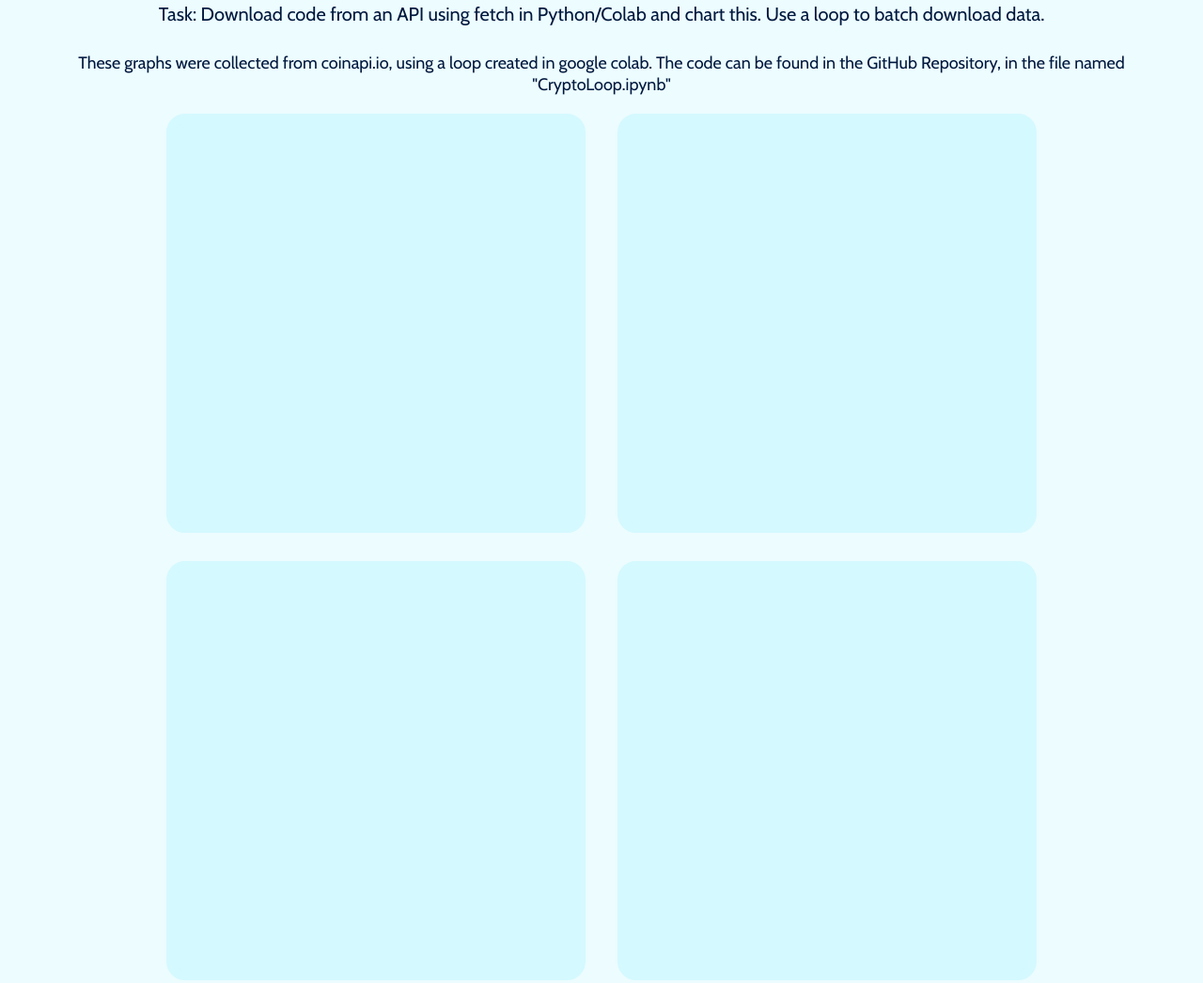
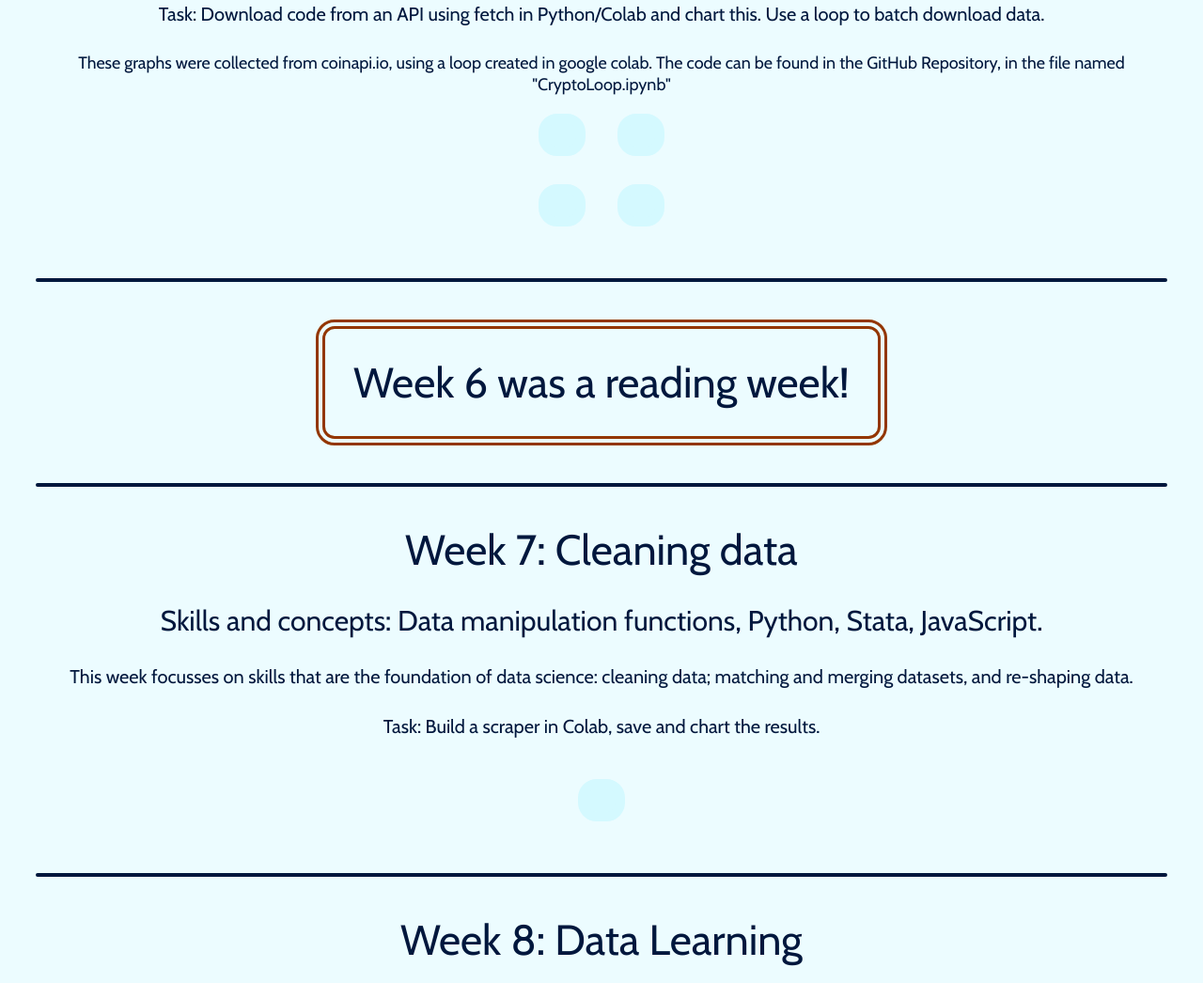
Before and after one commit to AidanTrue/AidanTrue.github.io, a plain HTML site: page index.html in a window 1280 px wide. Shown: the part 3200-4246 px from the top of the page at 94% size. Drawn offline with nearby package versions, Linux system fonts and the light colour scheme; a script that the page names is missing.

Commit message:
Update index.html

```diff
--- a/index.html
+++ b/index.html
@@ -206,7 +206,7 @@
 
 <div class='parent'>
     <p>These graphs were collected from coinapi.io, using a loop created in google colab. The code can be found in the GitHub Repository, in the file named "CryptoLoop.ipynb"</p>
-    <div class='child2'>
+    <div class='child1'>
         <p></p>
     <div id="chart101">
         <script>
@@ -216,7 +216,7 @@
     </div>
     </div>
 
-    <div class='child2'>
+    <div class='child1'>
         <p></p>
     <div id="chart102">
         <script>
@@ -229,7 +229,7 @@
 </div>
 <div class='parent'>
 
-    <div class='child2'>
+    <div class='child1'>
         <p></p>
     <div id="chart103">
         <script>
@@ -239,7 +239,7 @@
     </div>
     </div>
 
-    <div class='child2'>
+    <div class='child1'>
         <p></p>
     <div id="chart104">
         <script>
```
